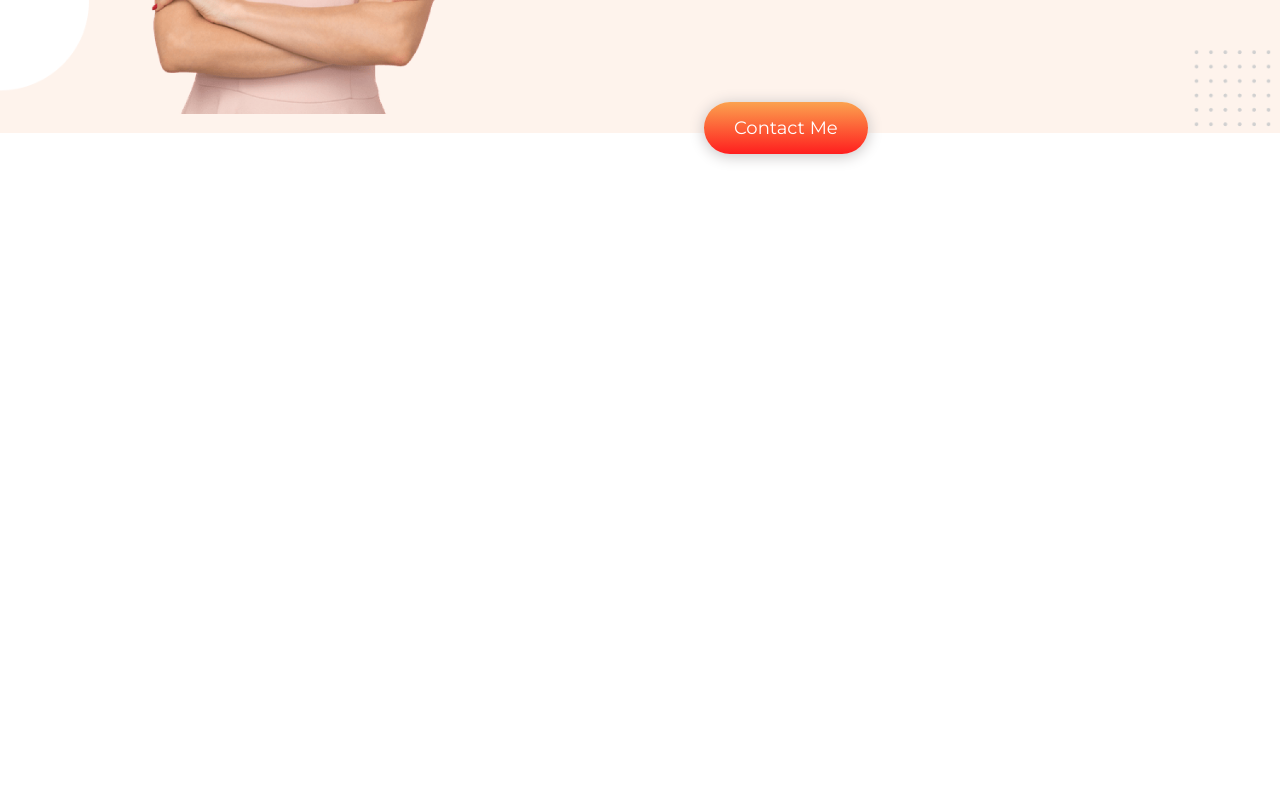
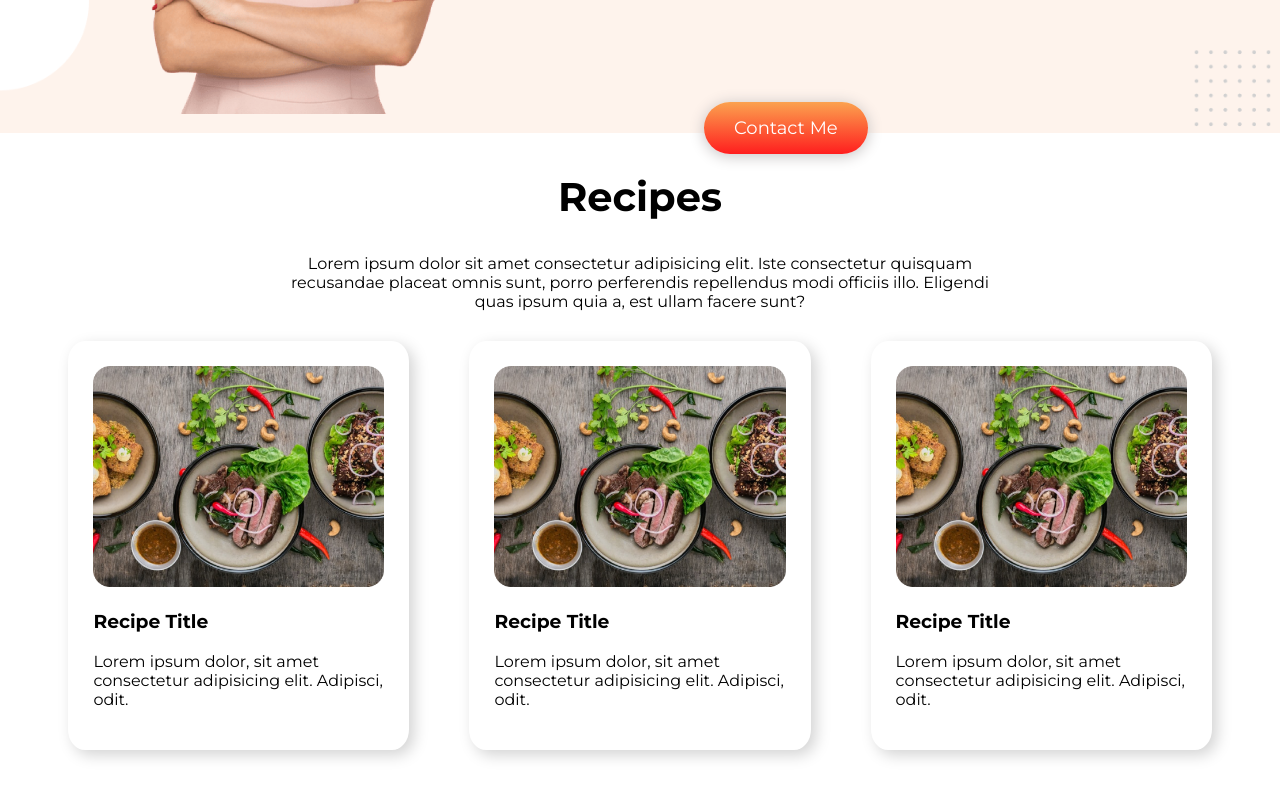
Before and after one commit to dincodes/simple-food-network, a plain HTML site: page index.html in a window 1280 px wide. Shown: the part 1144-1942 px from the top of the page. Before the commit the page ends 1383 px from the top, so only its background shows below. Drawn offline with Linux system fonts and the light colour scheme.

Commit message:
recipe section added

```diff
--- a/index.html
+++ b/index.html
@@ -11,7 +11,7 @@
     <link href="https://fonts.googleapis.com/css2?family=Montserrat:wght@400;700&display=swap" rel="stylesheet">
     <link rel="stylesheet" href="style.css">
 </head>
-<section>
+<section class="hero-section">
     <div class="hero-container">
         <div class="half-width">
             <h1><span id="skip-orange">Skip</span> The Diet, Just Eat Healthy With Food Network</h1>
@@ -38,6 +38,43 @@
         </div>
     </div>
 </section>
+<section>
+    <div class="recipe-heading">
+        <h2>Recipes</h2>
+        <p>Lorem ipsum dolor sit amet consectetur adipisicing elit. Iste consectetur quisquam recusandae placeat omnis
+            sunt, porro perferendis repellendus modi officiis illo. Eligendi quas ipsum quia a, est ullam facere sunt?
+        </p>
+    </div>
+    <div class="recipe-part">
+        <div class="recipe-item">
+            <div class="recipe-image">
+                <img src="images/food/Project Cover1.jpg" alt="">
+            </div>
+            <div class="recipe-content">
+                <h3>Recipe Title</h3>
+                <p>Lorem ipsum dolor, sit amet consectetur adipisicing elit. Adipisci, odit.</p>
+            </div>
+        </div>
+        <div class="recipe-item">
+            <div class="recipe-image">
+                <img src="images/food/Project Cover1.jpg" alt="">
+            </div>
+            <div class="recipe-content">
+                <h3>Recipe Title</h3>
+                <p>Lorem ipsum dolor, sit amet consectetur adipisicing elit. Adipisci, odit.</p>
+            </div>
+        </div>
+        <div class="recipe-item">
+            <div class="recipe-image">
+                <img src="images/food/Project Cover1.jpg" alt="">
+            </div>
+            <div class="recipe-content">
+                <h3>Recipe Title</h3>
+                <p>Lorem ipsum dolor, sit amet consectetur adipisicing elit. Adipisci, odit.</p>
+            </div>
+        </div>
+    </div>
+</section>
 
 <body>
 </body>
--- a/style.css
+++ b/style.css
@@ -1,10 +1,6 @@
 body{
     font-family: 'Montserrat', sans-serif;
     margin: 0;
-}
-section{
-    display: flex;
-    margin: 100px 0px;
 }
 h1{
     font-size: 60px;
@@ -27,6 +23,10 @@ h2{
     border-radius: 100px;
     box-shadow: 0px 2px 15px rgb(197, 193, 193);
 }
+.hero-section{
+    display: flex;
+    margin: 100px 0px;
+}
 .hero-container{
     display: flex;
 }
@@ -40,6 +40,7 @@ h2{
     line-height: 32px;
 }
 .about-me{
+    display: flex;
     background-image: url(images/7.png);
     background-repeat: no-repeat;
     background-size: 100%;
@@ -69,3 +70,25 @@ h2{
 .about-right{
     padding-top: 5%;
 }
+
+.recipe-part{
+    display: flex;
+    padding: 0 3%;
+    margin-bottom: 50px;
+}
+.recipe-item{
+    width: 33.33%;
+    margin: 0px 30px;
+    padding: 25px;
+    border-radius: 5%;
+    box-shadow: 5px 5px 15px rgb(211, 211, 211);
+}
+.recipe-item img {
+    width: 100%;
+}
+.recipe-heading{
+    width: 700px;
+    margin: 0 auto;
+    text-align: center;
+    margin-bottom: 30px;
+}
```
